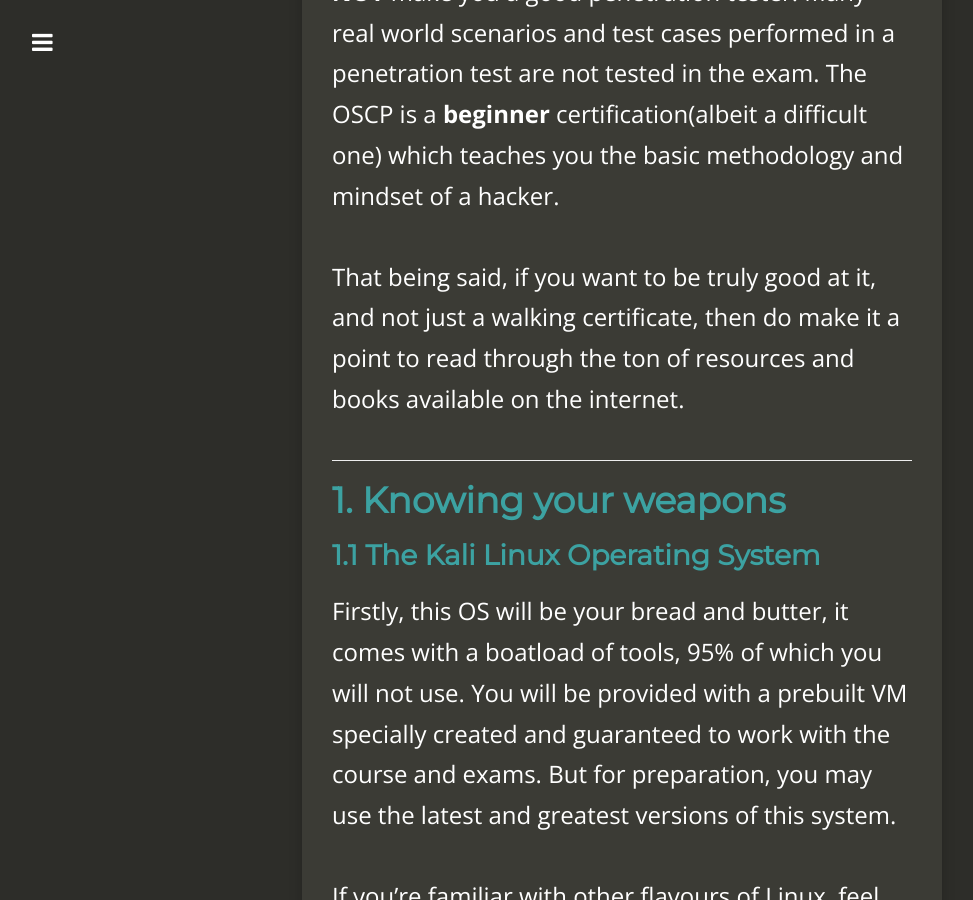
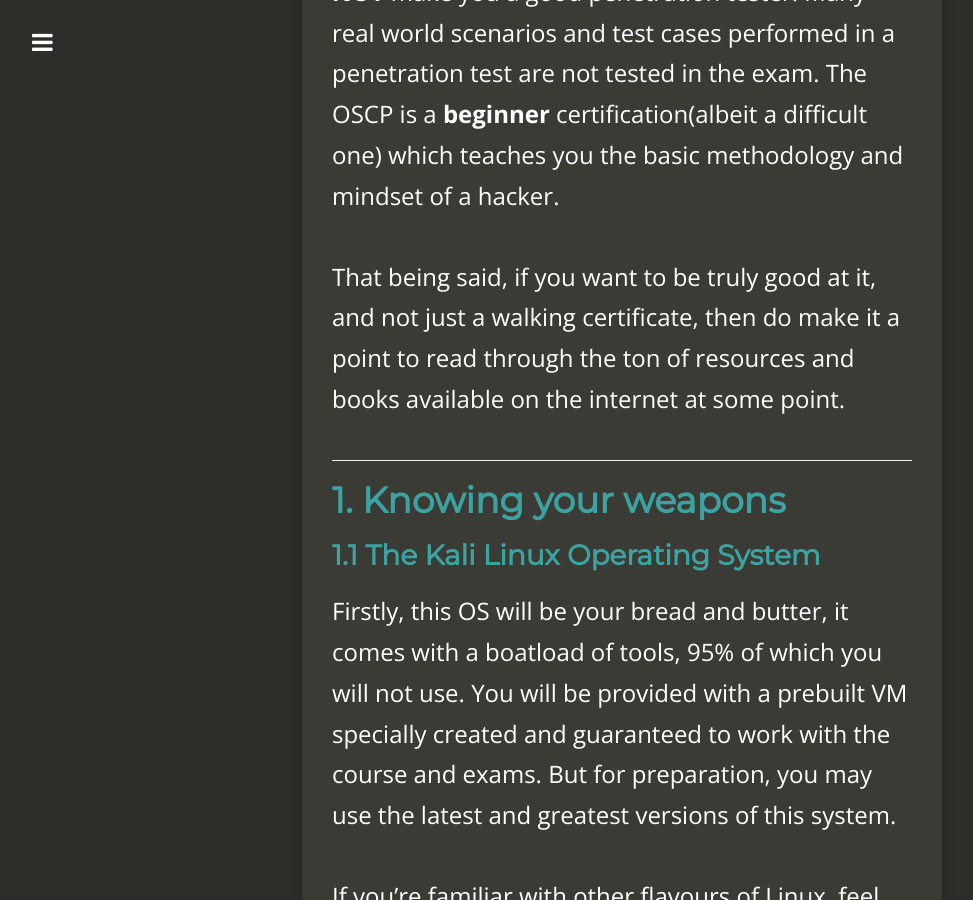
Before and after one commit to Dreamscent/Dreamscent.github.io, a Jekyll site: the page built from _posts/2020-06-01-From-Zero-to-OSCP.md, in a window 1280 px wide and 900 px high, scrolled down 2550 px. Shown: the whole window, without its empty margins (18-991 px from the left). Built offline with Jekyll 4.4.1, drawn with Linux system fonts in a browser that asks for light colours; nearby versions of some CDN libraries.

Commit message:
Update 2020-06-01-From-Zero-to-OSCP.md

```diff
--- a/_posts/2020-06-01-From-Zero-to-OSCP.md
+++ b/_posts/2020-06-01-From-Zero-to-OSCP.md
@@ -51,7 +51,7 @@
 
 
 
-That being said, if you want to be truly good at it, and not just a walking certificate, then do make it a point to read through the ton of resources and books available on the internet.
+That being said, if you want to be truly good at it, and not just a walking certificate, then do make it a point to read through the ton of resources and books available on the internet at some point.
 
 ---
 
```
